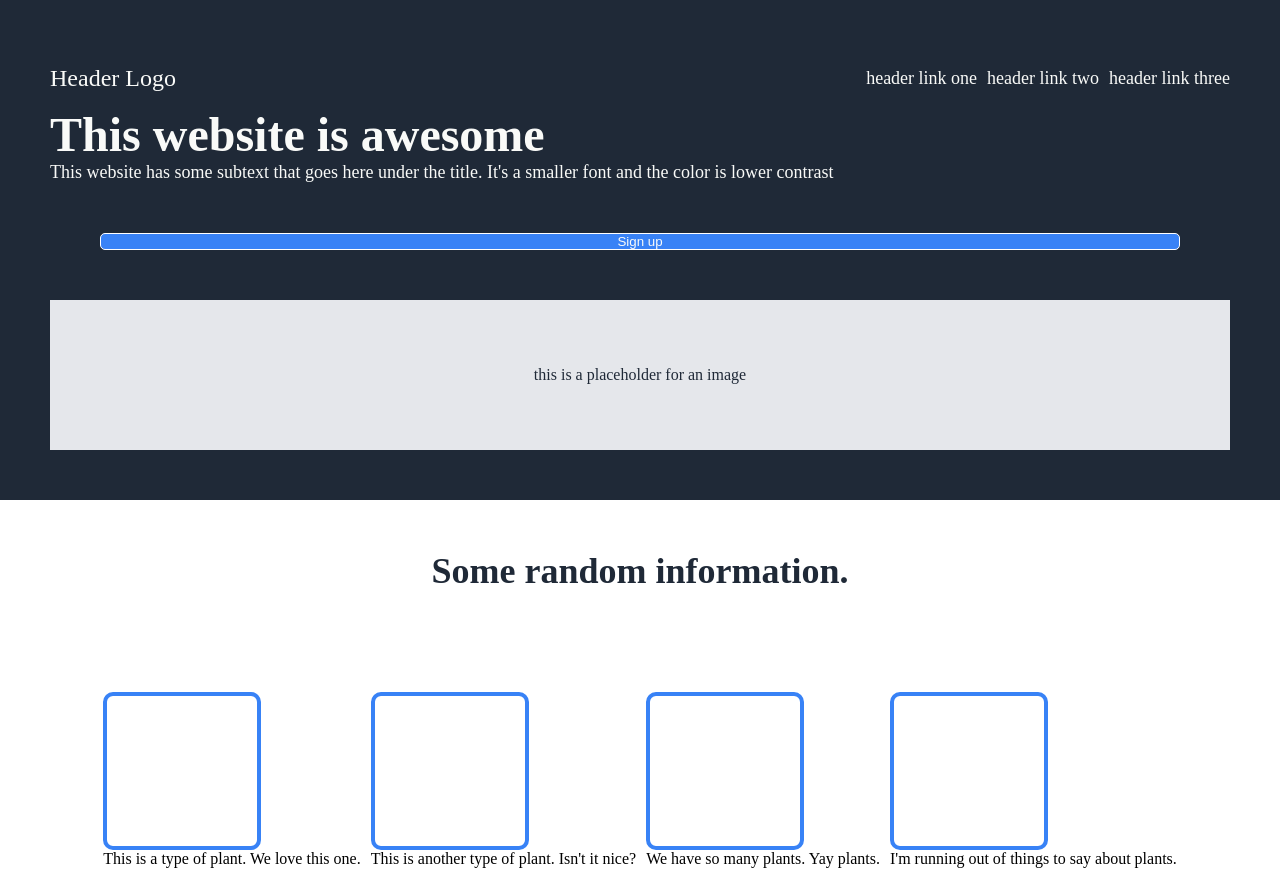
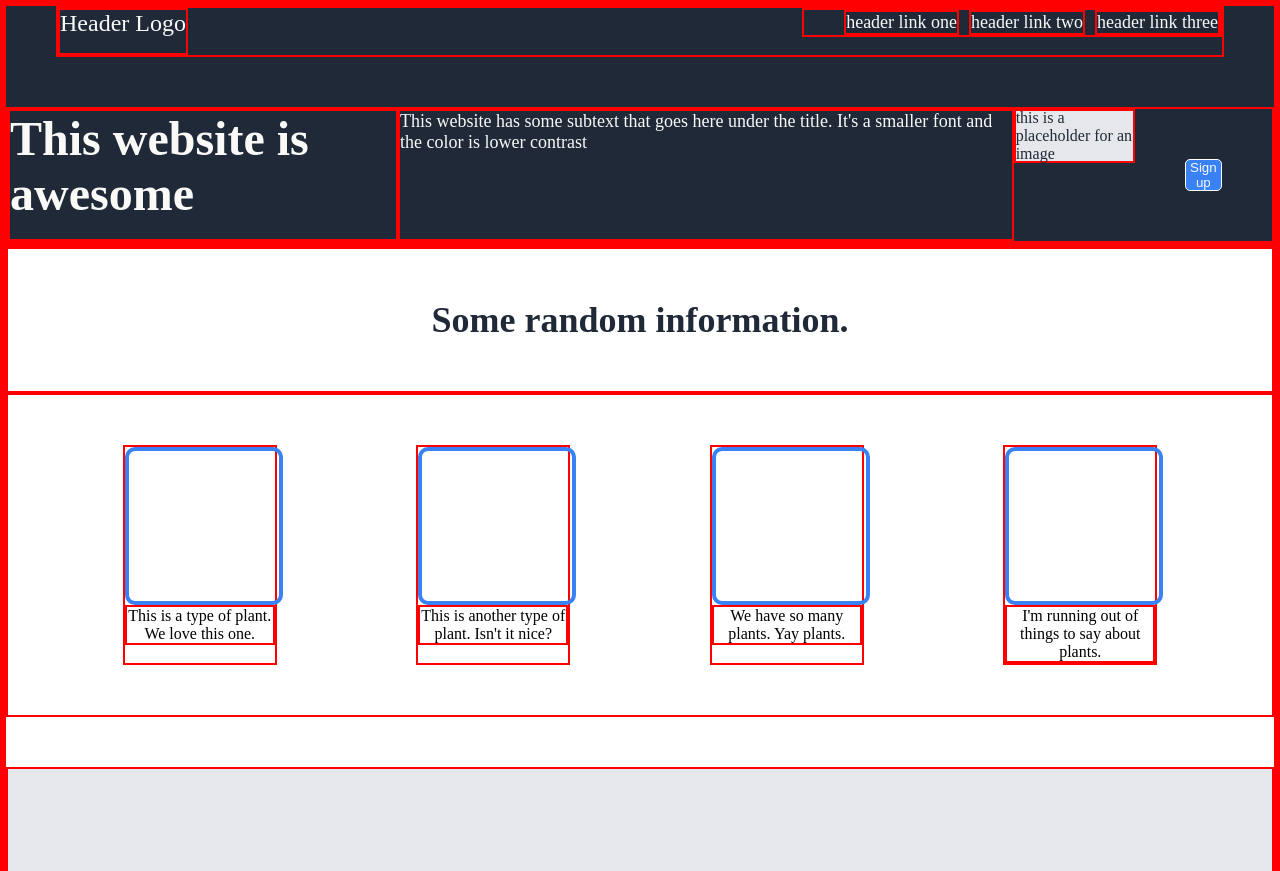
Before and after one commit to dakshyogi/landing-page, a plain HTML site: page index.html in a window 1280 px wide. Shown: the top 871 px of the page. Drawn offline with Linux system fonts and the light colour scheme.

Commit message:
corrected html to add a div for middle images added css for middle images

```diff
--- a/index.html
+++ b/index.html
@@ -16,13 +16,15 @@
                 <li>header link three</li>
             </ul>
         </div>
+        <div class="h-main">
           <div class="h-middle">
               This website is awesome </div>
               <div class="second">This website has some subtext that goes here under the
               title. It's a smaller font and the color is lower
               contrast</div>
+             <div class="image">this is a placeholder for an image</div>
               <button class="s-up">Sign up</button>
-            <div class="image">this is a placeholder for an image</div>
+        </div>
     </div>
     <div class="main">
         <div class="upper">Some random information.</div>
--- a/style.css
+++ b/style.css
@@ -1,4 +1,6 @@
-
+* {
+    border: red solid 2px;
+}
 body {
     margin: 0;
     box-sizing: border-box;
@@ -8,41 +10,50 @@ ul {
     list-style-type: none;
     display: flex;
     gap: 10px;
-    justify-content: first baseline;
 }
 
 .header {
     background-color: #1f2937;
     color: #f9faf8;
-    display: flex;
-    flex-direction: column;
-    justify-content: space-around;
-    padding: 50px;
+    padding: 0px;
 
 }
 
 .hero {
     display:flex;
     justify-content: space-between;
+    margin: 50px;
+    margin-top: 0;
 
 }
 
 .h-middle {
+    margin: 0px;
     font-size: 48px;
     font-weight: 900;
 }
+
+.h-main {
+    display: flex;
+    flex-direction: row;
+}
+
 .second, .header-links {
     font-size: 18px;
 }
 
 .Logo {
     font-size: 24px;
-    align-self: center;
+}
+
+.header-links {
+    margin-top: 0;
 }
 
 .image {
     background-color: #e5e7eb;
-    height: 150px;
+    height: 50px;
+    width: 150px;
     color: #1f2937;
     display: flex;
     justify-content: center;
@@ -84,18 +95,29 @@ ul {
     height: 150px;
     width: 150px;
     border-radius: 10px;
+
 }
 
 .container {
     display: flex;
-    gap: px;
     justify-content: center;
     padding: 50px;
     gap: 10px;
+    flex-grow: 0;
+    justify-content: space-around;
+}
+
+.info {
+    display: flex;
+    flex-direction: column;
+    flex-grow: 0;
+    width: 150px;
 }
 
 .text {
+    display: flex;
     text-align: center;
+    flex-grow: 0;
 }
 
 .quote {
```
Lines whose indentation alone changed are shown as unchanged.
